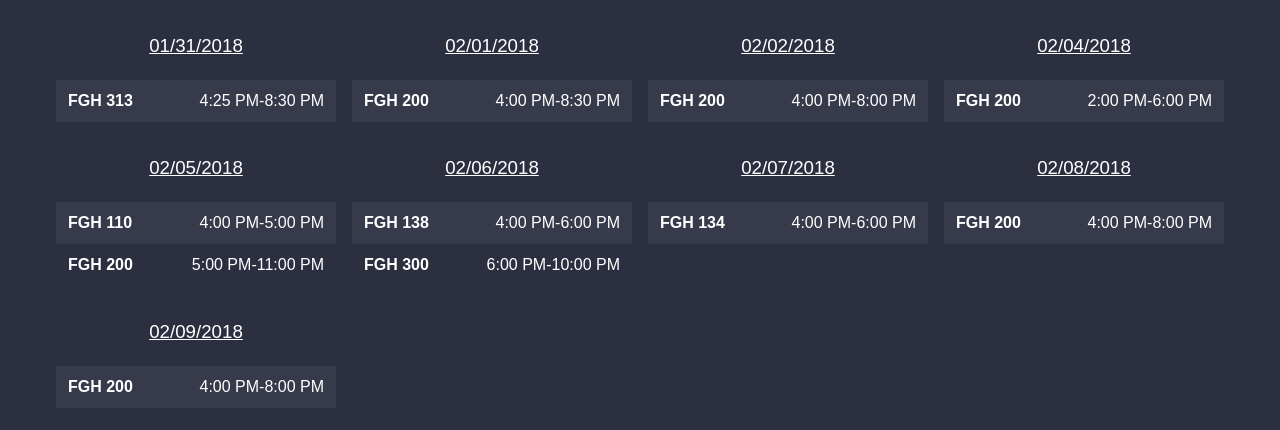
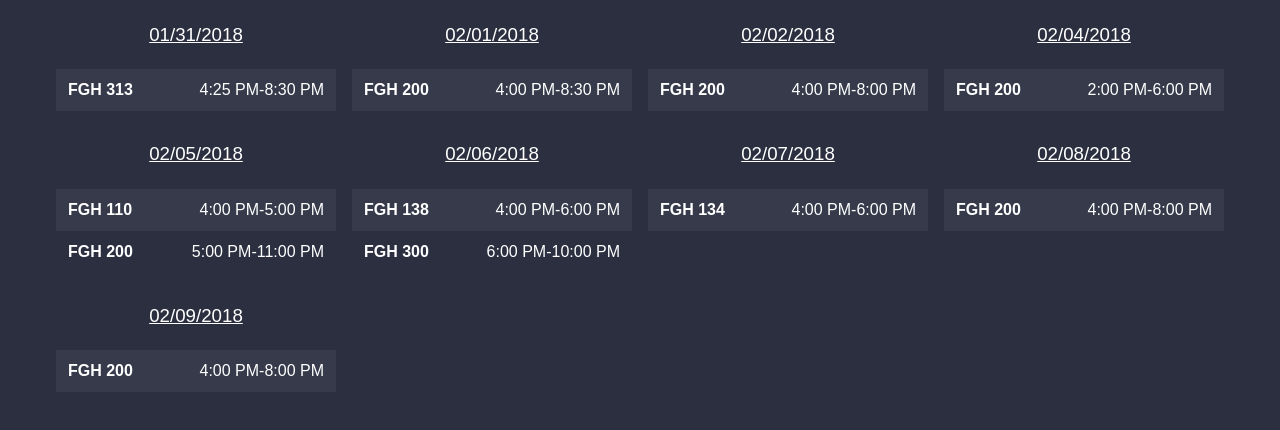
Before and after one commit to VandyHacks/interview-rooms, a React (Vite) app: page / in a window 1280 px wide. Shown: the top 430 px of the page. Built offline with nearby package versions, Linux system fonts and the light colour scheme; a web font is replaced by a local one.

Commit message:
Adjust margins

```diff
--- a/src/DateCard.jsx
+++ b/src/DateCard.jsx
@@ -5,6 +5,7 @@ import RoomEntry from './RoomEntry.jsx';
 
 const DateCard = styled.div`
     padding: 0.5em;
+    margin: 0.5em 0;
     display: inline-block;
     vertical-align: top;
     width: 100%;
@@ -26,7 +27,7 @@ const Date = styled.h3`
     text-decoration: underline;
     text-align: center;
     font-weight: normal;
-    margin-bottom: 1.25em;
+    margin: 0 0 1.25em;
 `;
 
 export default ({ date, rooms }) => (
--- a/src/entry.js
+++ b/src/entry.js
@@ -8,10 +8,10 @@ const getToday = () => {
 };
 const render = renderToNode(document.getElementById('app'));
 
-let appState = { roomData, ...getToday() };
+let state = { roomData, ...getToday() };
 
-render(appState);
+render(state);
 setInterval(() => {
-    appState = { ...appState, ...getToday() };
-    render(appState);
+    state = { ...state, ...getToday() };
+    render(state);
 }, 1000);
```
